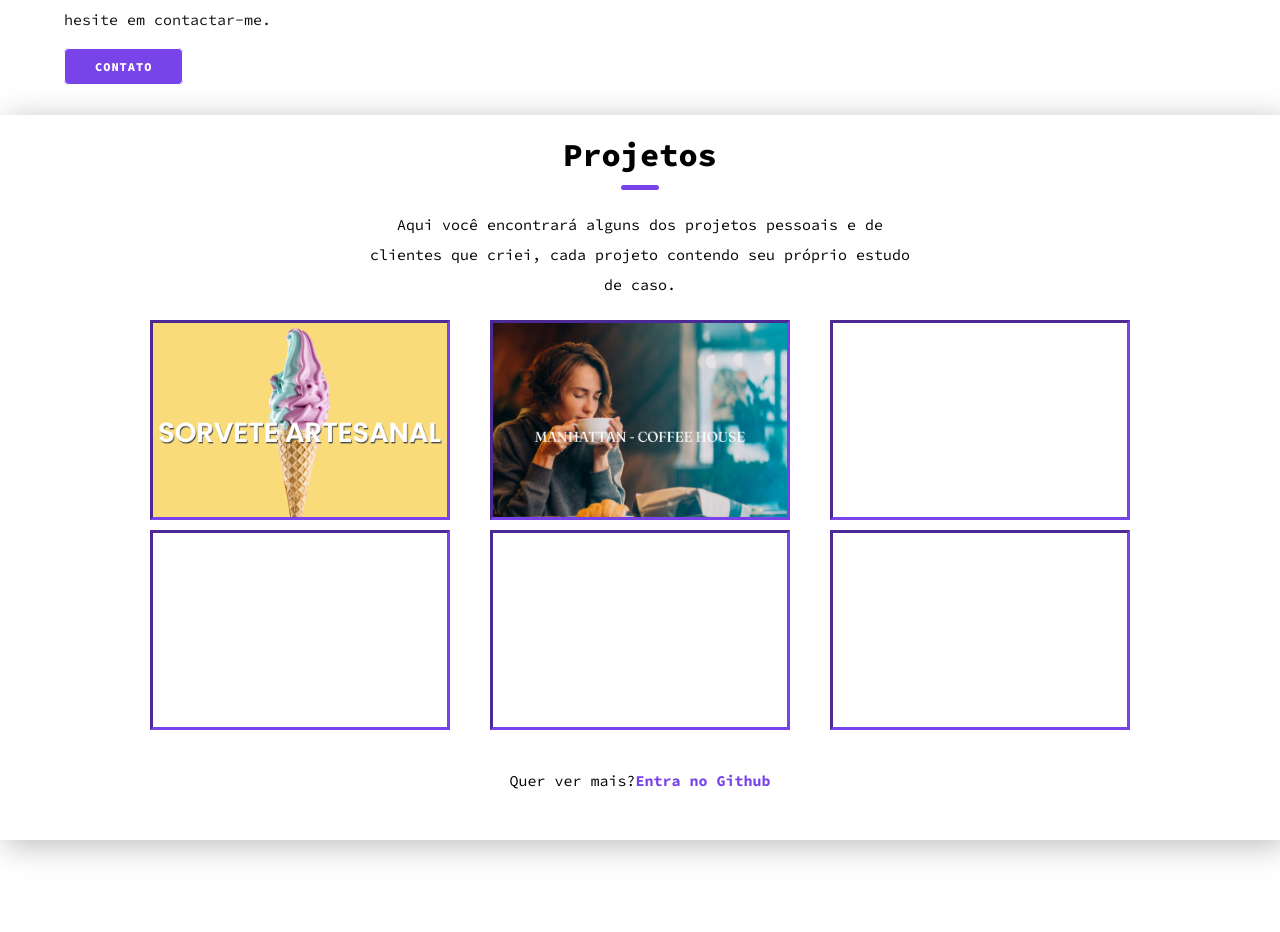
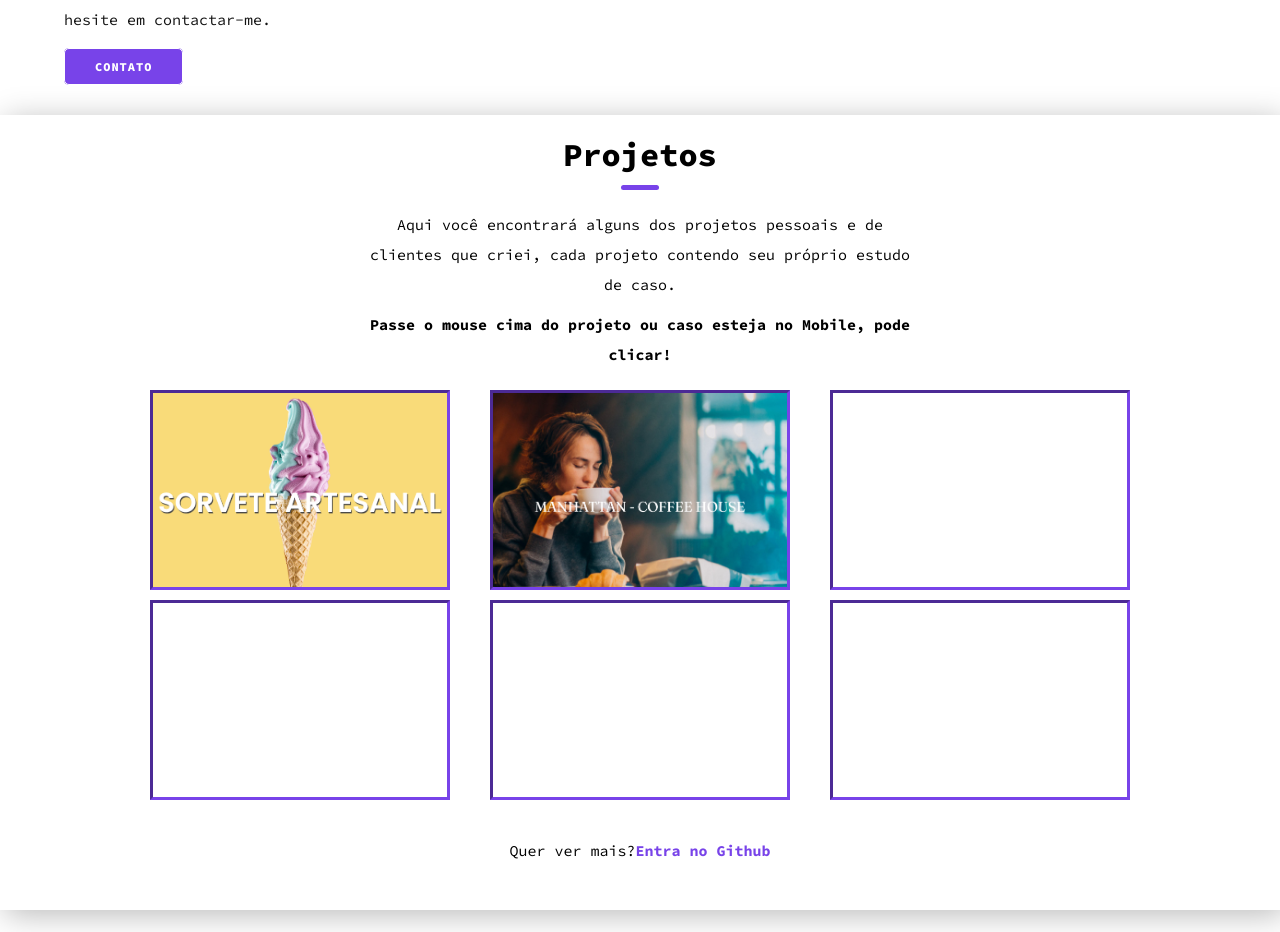
Before and after one commit to DavidMarinho2203/Portofolio, a React (Create React App) app: page / in a window 1280 px wide. Shown: the part 1561-2493 px from the top of the page. Built offline with nearby package versions, Linux system fonts and the light colour scheme.

Commit message:
Resolvendo bugs e ajustando Media Query

```diff
--- a/src/components/Header/index.js
+++ b/src/components/Header/index.js
@@ -2,14 +2,25 @@ import './estilo.css'
 import './mediaQuery.css'
 import fotoPerfil from '../../assets/fotoPerfil.png'
 
-export default function Header () {
+import React, { useState } from 'react'
+
+export default function Header() {
+
+    const [menuAberto, setmenuAberto] = useState(false);
+
+    const toggleMenu = () => {
+        setmenuAberto(!menuAberto);
+    };
+
+
     return (
         <header>
             <section className='areaTopo'>
                 <div className='areaLogo'>
-                    <img src={fotoPerfil}/>
+                    <img src={fotoPerfil} />
                     <a href='app.js'>David Beckham</a>
                 </div>
+
                 <menu className='areaMenu'>
                     <a className='menuLink' href='index.js'>Home</a>
                     <a className='menuLink' href='#sobreMim'>Sobre</a>
--- a/src/components/Header/mediaQuery.css
+++ b/src/components/Header/mediaQuery.css
@@ -96,6 +96,7 @@
         width: 50%;
         height: 70%;
         display: flex;
+        flex-direction: row;
         justify-content: space-between;
         align-items: center;
         margin-right: 0px;
@@ -136,6 +137,10 @@
 
     header>.areaTopo>.areaLogo>a {
         font-size: 15px;
+    }
+
+    header>.areaTopo>.anim_menu{
+        display: none;
     }
 
     header>.areaTopo>.areaMenu {
@@ -183,6 +188,10 @@
         font-size: 15px;
     }
 
+    header>.areaTopo>.anim_menu{
+        display: none;
+    }
+
     header>.areaTopo>.areaMenu {
         width: 40%;
         height: 70%;
@@ -227,6 +236,10 @@
         transition: all 0.5s ease-in-out;
     }
 
+    header>.areaTopo>.anim_menu{
+        display: none;
+    }
+
     header>.areaTopo>.areaMenu {
         width: 30%;
         height: 70%;
--- a/src/components/Main/Section1/mediaQuery.css
+++ b/src/components/Main/Section1/mediaQuery.css
@@ -1,5 +1,5 @@
 /* Pequenas telas: até 600px */
-@media screen and (max-width: 600px) {
+@media screen and (max-width: 599px) {
     .section-home {
         height: 80vh;
         margin-top: 20vh;
@@ -35,7 +35,10 @@
 
 /* Celulares: 600px até 768px */
 @media screen and (min-width: 600px) and (max-width: 768px) {
-
+    .section-home {
+        height: 90vh;
+        margin-top: 10vh;
+    }
     .section-home>.conteudo {
         width: 60%;
         display: flex;
--- a/src/components/Main/Section4/estilo.css
+++ b/src/components/Main/Section4/estilo.css
@@ -10,14 +10,19 @@
     flex-direction: column;
     justify-content: flex-start;
     align-items: center;
+    transition: all 0.5s ease-in-out;
+}
+
+.sectionProjetos>.conteudo{
+    text-align: center;
 }
 
 .sectionProjetos>.conteudo>h2 {
     width: 100%;
     font-size: 32px;
-    text-align: center;
     margin-bottom: 10px;
     font-weight: 800;
+    transition: all 0.5s ease-in-out;
 }
 
 
@@ -28,19 +33,21 @@
     margin: 0 auto;
     border-radius: 10px;
     margin-bottom: 20px;
+    transition: all 0.5s ease-in-out;
 }
 
 .sectionProjetos>.conteudo>p {
-    text-align: center;
     margin: 0 auto;
     width: 70%;
     line-height: 30px;
     font-size: 15px;
+    transition: all 0.5s ease-in-out;
 }
 
 .sectionProjetos>.tamanhoCard {
     width: 80vw;
     margin: 10px auto;
+    transition: all 0.5s ease-in-out;
 }
 
 .sectionProjetos>.tamanhoCard>.cards {
@@ -55,6 +62,7 @@
     column-gap: 40px;
     row-gap: 10px;
     padding: 0px;
+    transition: all 0.5s ease-in-out;
 }
 
 .sectionProjetos>.tamanhoCard>.cards>.projeto1 {
@@ -64,6 +72,7 @@
     background-repeat: no-repeat;
     background-position: center;
     background-size: cover;
+
 }
 
 .sectionProjetos>.tamanhoCard>.cards>.projeto2 {
@@ -82,6 +91,7 @@
     justify-content: center;
     align-items: center;
     border: 3px inset #7843E9;
+    transition: all 0.5s ease-in-out;
 }
 
 
@@ -93,10 +103,11 @@
     flex-direction: column;
     justify-content: center;
     align-items: center;
+    transition: all 0.5s ease-in-out;
 }
 
 .sectionProjetos>.tamanhoCard>.cards>.card:hover>.descricao {
-    transition: all 2s ease-in-out;
+    transition: all 0.5s ease-in-out;
     display: flex;
 }
 
@@ -106,6 +117,7 @@
     text-align: center;
     color: #fff;
     text-transform: uppercase;
+    transition: all 0.5s ease-in-out;
 }
 
 .sectionProjetos>.tamanhoCard>.cards>.card>.descricao>a {
@@ -118,12 +130,13 @@
     color: #fff;
     padding: 5px 15px;
     text-transform: uppercase;
+    transition: all 0.5s ease-in-out;
 }
 
 .sectionProjetos>.tamanhoCard>.cards>.card>.descricao>a:hover {
     color: #7843E9;
     background-color: #fff;
-    transition: color 0.5s ease-in-out, background-color 0.5s ease-in-out;
+    transition: all 0.5s ease-in-out;
 }
 
 .sectionProjetos>p {
@@ -132,6 +145,7 @@
     display: flex;
     justify-content: center;
     align-items: center;
+    transition: all 0.5s ease-in-out;
 }
 
 .sectionProjetos>p>a {
--- a/src/components/Main/Section4/index.js
+++ b/src/components/Main/Section4/index.js
@@ -11,7 +11,7 @@ export default function Section4() {
                 <h2>Projetos</h2>
                 <div className='traco'></div>
                 <p>Aqui você encontrará alguns dos projetos pessoais e de clientes que criei, cada projeto contendo seu próprio estudo de caso.</p>
-
+                <p><strong>Passe o mouse cima do projeto ou caso esteja no Mobile, pode clicar!</strong></p>
             </div>
 
 
--- a/src/components/Main/Section4/mediaQuery.css
+++ b/src/components/Main/Section4/mediaQuery.css
@@ -14,7 +14,6 @@ Grande telas: acima de 1200px
     .sectionProjetos>.conteudo>h2 {
         font-size: 20px;
     }
-
 
     .sectionProjetos>.conteudo>.traco {
         width: 10vw;
@@ -39,7 +38,7 @@ Grande telas: acima de 1200px
 }
 
 /* Celulares: 600px até 768px */
-@media screen and (min-width: 600px) and (max-width: 768px) {
+@media screen and (min-width: 599px) and (max-width: 768px) {
 
     .sectionProjetos>.conteudo>h2 {
         font-size: 22px;
@@ -144,6 +143,7 @@ Grande telas: acima de 1200px
     .sectionProjetos>.tamanhoCard {
         width: 90%;
     }
+
     .sectionProjetos>p {
         font-size: 15px;
     }
```
